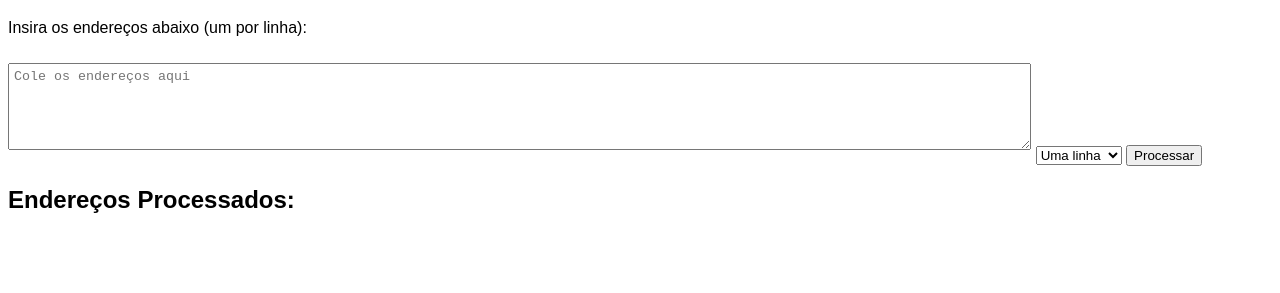
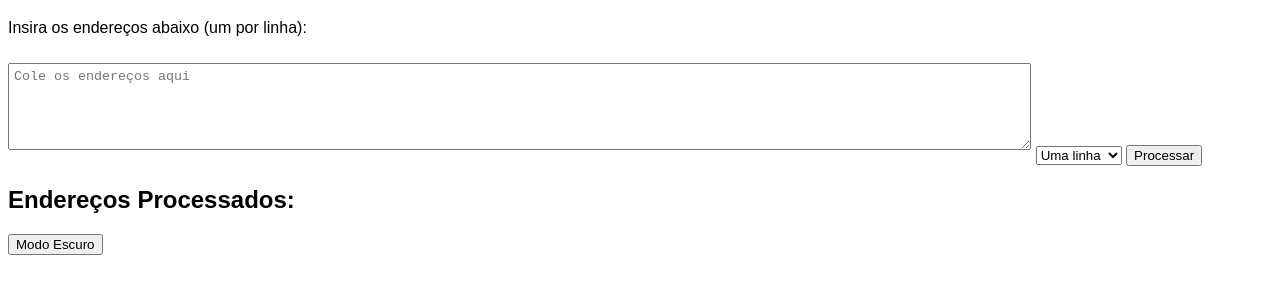
Before and after one commit to Cururuatolado/EnderecosAutomacao, a plain HTML site: page index.html in a window 1280 px wide. Shown: the part 61-354 px from the top of the page. Drawn offline with Linux system fonts and the light colour scheme.

Commit message:
Updated index.html

```diff
--- a/index.html
+++ b/index.html
@@ -16,5 +16,6 @@
     <button onclick="processarEnderecos()">Processar</button>
     <h2>Endereços Processados:</h2>
     <div id="output"></div>
+    <button class="butao" onclick="DarkMode()">Modo Escuro</button>
 </body>
 </html>
```
